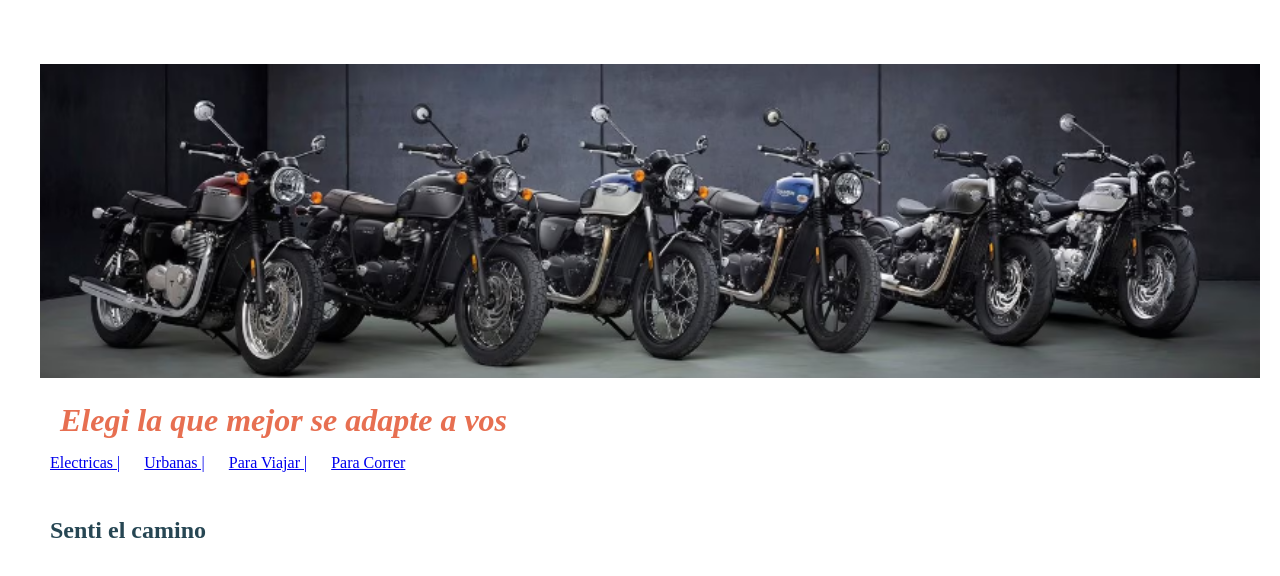
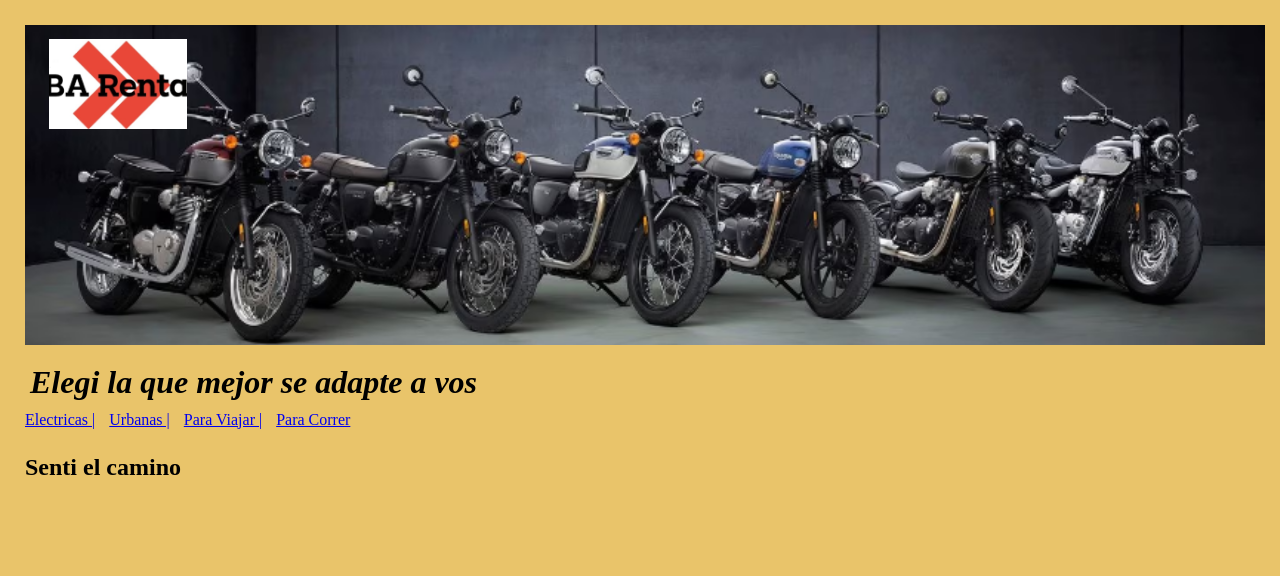
Before and after one commit to verovillo/datoleve, a plain HTML site: page motos.html in a window 1280 px wide. Drawn offline with Linux system fonts and the light colour scheme.

Commit message:
20231604

```diff
--- a/css/motos.css
+++ b/css/motos.css
@@ -1,12 +1,32 @@
 *{
-    margin: 5px; /*Establece el margen para los cuatro lados*/
+    margin: 0px; /*Establece el margen para los cuatro lados*/
      padding: 5px; /*Establece el espacio de relleno*/
-    background-color: #fff;
+    background-color: #e9c46a
 }
 h1{
-    color: #e76f51;
+    color: black;
 }
 
 h2{
-    color: #264653;
+    color: black;
 }
+
+
+#DivSon{
+    position: absolute;
+    top: 39px;
+    left: 49px;
+    width: 10%;
+    height: 10%;
+    background-image: url('/Images/Motos/Logo.png');
+    background-size: cover;
+    background-position: center;
+    background-repeat: no-repeat;
+
+}
+
+img.fit{
+    object-fit: cover;
+    width: 100%;
+    height: 100%
+}
--- a/motos.html
+++ b/motos.html
@@ -4,6 +4,9 @@
     <meta charset="UTF-8">
     <meta http-equiv="X-UA-Compatible" content="IE=edge">
     <meta name="viewport" content="width=device-width, initial-scale=1.0">
+    <!-- tipografia  -->
+    <link rel="preconnect" href="https://fonts.google.com/specimen/Alkatra">
+
     <title>Alquiler de Motos</title>
     <link rel="stylesheet" href="css/motos.css">
     <link rel="icon" href="Icons/Motos/MotoAzul.ico">
@@ -12,17 +15,22 @@
 
     <Header>
 
-        <img src="" alt="">
-               <img src="Images/Motos/Motos en fila.png" alt="MotosEnFila" width="100%">
+        <div>
 
-               <h1><b><i>Elegi la que mejor se adapte a vos</i></b></h1>
+            <img src="Images/Motos/Motos en fila.png" alt="MotosEnFila" width="100%">
 
-               <Nav>
+            <div id="DivSon" ></div>
+
+        </div>
+
+             <h1><b><i>Elegi la que mejor se adapte a vos</i></b></h1>
+
+        <Nav>
                 <a href="#Electricas">Electricas |</a>
                 <a href="#Urbanas">Urbanas |</a>
                 <a href="#Viajar>">Para Viajar |</a>
                 <a href="#Correr">Para Correr </a>
-               </Nav>
+        </Nav>
 
     </Header>
 
@@ -55,7 +63,12 @@
 
 
 
+<footer>
 
+
+
+
+</footer>
 
 
 
```
